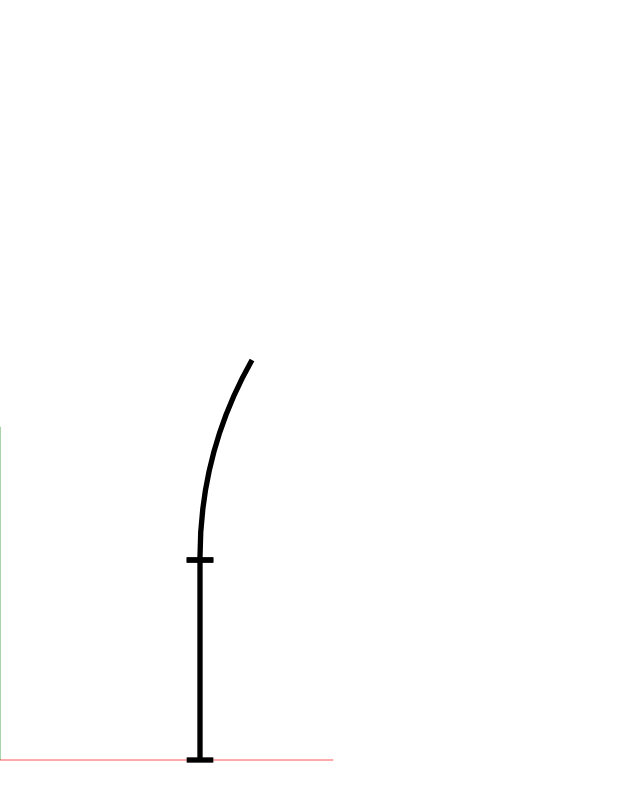
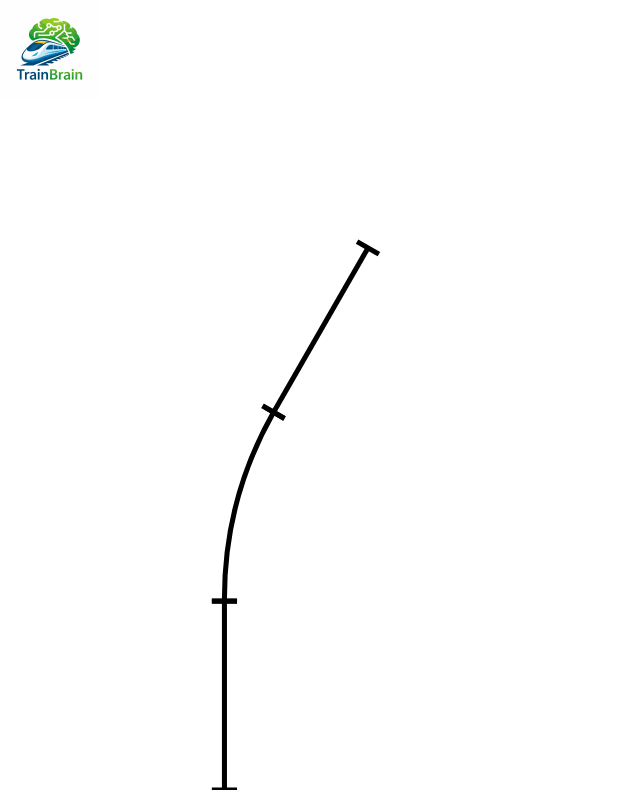
Before and after one commit to dramamask/trainbrain, a Next.js app in the folder ui/: page / in a window 1280 px wide. Shown: the whole page, without its empty margins (0-640 px from the left). Built offline with nearby package versions, Linux system fonts and the light colour scheme.

Commit message:
UI Improvements
UI improvements. Added logo

```diff
--- a/ui/src/app/components/tracklayout.module.css
+++ b/ui/src/app/components/tracklayout.module.css
@@ -1,4 +1,4 @@
 .trackLayout {
-  height: 100vh;
-  width: 100vw;
+  height: 100%;
+  width: 100%;
 }
--- a/ui/src/app/components/tracklayout.tsx
+++ b/ui/src/app/components/tracklayout.tsx
@@ -1,7 +1,9 @@
+"use client";
+
 import styles from "./tracklayout.module.css";
 import Curve from "./trackpieces/curve";
 import Straight from "./trackpieces/straight";
-import { TrackPiece } from "./trackpieces/trackpiece";
+import { TrackPiece } from "../services/trackpiece";
 
 export default function TrackLayout()
 {
@@ -12,7 +14,7 @@ export default function TrackLayout()
       start: { x: 300, y: 0 },
       end: { x: 300, y: 300 },
       radius: null,
-      direction: 0,
+      direction: { start: 0, end: 0 },
     },
     {
       type: "curve",
@@ -20,15 +22,20 @@ export default function TrackLayout()
       start: { x: 300, y: 300 },
       end: { x: 378, y: 600 }, // todo: calculate in the backend
       radius: 600,
-      direction: 30, // Right now this would be the end-direction angle. Is that how we want to do it?
-    }
-  ] ;
+      direction: { start: 0, end: 30 },
+    },
+    {
+      id: 3,
+      type: "straight",
+      start: { x: 378, y: 600 },
+      end: { x: 528, y: 861 },
+      radius: null,
+      direction: { start: 30, end: 30 },
+    },
+  ];
 
 // TODO:
-// - Create track layout component
-// - Figure out how to draw the next line. how do we define the angle of where the next piece starts?
-// - addend line indicator for the curve piece.
-// - get the layout to generate the correct coordinates.
+// - get the layout to generate the correct coordinates in the backend.
 // - call the backend to get the layout.
 // - scale the layout accordingly, using the viewbox. the backend should tell us what the world size is.
 
@@ -47,19 +54,16 @@ export default function TrackLayout()
       >
         {/* Rotate things so the coordinate system is right, with the bottom left being 0,0 */}
         <g transform={`translate(0 ${worldHeight}) scale(1 -1)`}>
-
-          {/* Red x-axis and green y-axis for debugging purposes */}
-          <line x1={0} y1={0} x2={500} y2={0} stroke="red" />
-          <line x1={0} y1={0} x2={0} y2={500} stroke="green" />
+          { renderDebugContent() }
 
           {
             // Iterate over the track layout and render each piece
             layout.map(piece => {
               switch (piece.type) {
                 case "straight":
-                  return <Straight piece={piece} />;
+                  return <Straight piece={piece} key={piece.id} />;
                 case "curve":
-                  return <Curve piece={piece} />;
+                  return <Curve piece={piece} key={piece.id} />;
                 default:
                   return null;
               }
@@ -71,3 +75,15 @@ export default function TrackLayout()
     </div>
   )
 }
+
+function renderDebugContent() {
+  // Red x-axis and green y-axis for debugging purposes
+  if (process.env.NEXT_PUBLIC_DEBUG_MODE === "true") {
+    return (
+      <g>
+        <line x1={0} y1={0} x2={500} y2={0} stroke="red" />
+        <line x1={0} y1={0} x2={0} y2={500} stroke="green" />
+      </g>
+    );
+  }
+}
--- a/ui/src/app/components/trackpieces/curve.tsx
+++ b/ui/src/app/components/trackpieces/curve.tsx
@@ -1,14 +1,18 @@
-import { getIndicatorLength, getStrokeWidth, TrackPiece } from "./trackpiece";
+"use client";
+
+import { getIndicatorPositions, getStrokeWidth, TrackPiece } from "../../services/trackpiece";
 
 // Curve track piece component
 export default function Curve({piece}: {piece: TrackPiece}) {
+  const indicatorPositions = getIndicatorPositions(piece);
+
   return (
     <g key={piece.id}>
       <line
-          x1={piece.start.x - (getIndicatorLength() / 2)}
-          y1={piece.start.y}
-          x2={piece.start.x + (getIndicatorLength() / 2)}
-          y2={piece.start.y}
+          x1={indicatorPositions.start.x1}
+          y1={indicatorPositions.start.y1}
+          x2={indicatorPositions.start.x2}
+          y2={indicatorPositions.start.y2}
           stroke="black"
           strokeWidth={getStrokeWidth()}
       />
@@ -18,6 +22,14 @@ export default function Curve({piece}: {piece: TrackPiece}) {
         stroke="black"
         fill="none"
         strokeWidth={8}
+      />
+      <line
+          x1={indicatorPositions.end.x1}
+          y1={indicatorPositions.end.y1}
+          x2={indicatorPositions.end.x2}
+          y2={indicatorPositions.end.y2}
+          stroke="black"
+          strokeWidth={getStrokeWidth()}
       />
     </g>
   );
--- a/ui/src/app/components/trackpieces/straight.tsx
+++ b/ui/src/app/components/trackpieces/straight.tsx
@@ -1,14 +1,18 @@
-import { getIndicatorLength, getStrokeWidth, TrackPiece } from "./trackpiece";
+"use client";
+
+import { getIndicatorPositions, getStrokeWidth, TrackPiece } from "@/app/services/trackpiece";
 
 // Straight track piece component
 export default function Straight({piece}: {piece: TrackPiece}) {
+  const indicatorPositions = getIndicatorPositions(piece);
+
   return (
     <g key={piece.id}>
       <line
-          x1={piece.start.x - (getIndicatorLength() / 2)}
-          y1={piece.start.y}
-          x2={piece.start.x + (getIndicatorLength() / 2)}
-          y2={piece.start.y}
+          x1={indicatorPositions.start.x1}
+          y1={indicatorPositions.start.y1}
+          x2={indicatorPositions.start.x2}
+          y2={indicatorPositions.start.y2}
           stroke="black"
           strokeWidth={getStrokeWidth()}
       />
@@ -21,10 +25,10 @@ export default function Straight({piece}: {piece: TrackPiece}) {
         strokeWidth={8}
       />
       <line
-          x1={piece.end.x - (getIndicatorLength() / 2)}
-          y1={piece.end.y}
-          x2={piece.end.x + (getIndicatorLength() / 2)}
-          y2={piece.end.y}
+          x1={indicatorPositions.end.x1}
+          y1={indicatorPositions.end.y1}
+          x2={indicatorPositions.end.x2}
+          y2={indicatorPositions.end.y2}
           stroke="black"
           strokeWidth={getStrokeWidth()}
       />
--- a/ui/src/app/components/trackpieces/trackpiece.ts
+++ /dev/null
@@ -1,18 +0,0 @@
-type TrackPieceType = "straight" | "curve";
-
-export interface TrackPiece {
-  id: number;
-  type: "straight" | "curve";
-  start: { x: number; y: number };
-  end: { x: number; y: number };
-  radius: number | null;
-  direction: number;
-};
-
-export function getStrokeWidth(): number {
-  return 8;
-}
-
-export function getIndicatorLength(): number {
-    return 40;
-}
--- a/ui/src/app/globals.css
+++ b/ui/src/app/globals.css
@@ -12,6 +12,8 @@
 
 html,
 body {
+  height: 100%;
+  margin: 0;
   max-width: 100vw;
   overflow-x: hidden;
 }
--- a/ui/src/app/page.module.css
+++ b/ui/src/app/page.module.css
@@ -1,3 +1,26 @@
+.appContainer {
+  display: flex;
+  flex-direction: column;
+  height: 100%;
+}
+
+.logoContainer {
+  height: 100px;
+}
+
+.logo {
+  height: 100%;
+  object-fit: contain;
+  object-position: left;
+  width: 100%;
+}
+
+.title {
+  padding-top: 5px;
+}
+
 .trackLayoutContainer {
-
+  flex: 1; /* Take up remaining space */
+  padding: 10px;
+  overflow: hidden;
 }
--- a/ui/src/app/page.tsx
+++ b/ui/src/app/page.tsx
@@ -1,5 +1,6 @@
 "use client";
 
+import { Grid } from "@mui/material";
 import TrackLayout from "@/app/components/tracklayout";
 
 import styles from "./page.module.css";
@@ -7,8 +8,27 @@ import styles from "./page.module.css";
 export default function Home()
 {
   return (
-    <div className={styles.trackLayoutContainer}>
-      <TrackLayout />
+    <div className={styles.appContainer}>
+      <div className={styles.header}>
+        <Grid
+          container
+          spacing={0} // Horizontal spacing in between grid items
+          justifyContent="flex-start"
+          alignItems="flex-start"
+        >
+          <Grid size={1}>
+            <div className={styles.logoContainer}>
+              <img className={styles.logo} src="/trainbrain-logo.png" />
+            </div>
+          </Grid>
+          <Grid size="grow">
+            {/* Future menu items go here */}
+          </Grid>
+        </Grid>
+      </div>
+      <div className={styles.trackLayoutContainer}>
+        <TrackLayout />
+      </div>
     </div>
   )
 }
--- /dev/null
+++ b/ui/src/app/services/math.ts
@@ -0,0 +1,4 @@
+// Converts degrees to radians
+export function degreesToRadians(degrees: number): number {
+  return degrees * (Math.PI / 180);
+}
--- /dev/null
+++ b/ui/src/app/services/trackpiece.ts
@@ -0,0 +1,54 @@
+import { degreesToRadians } from "./math";
+
+// Definition of a track piece
+export interface TrackPiece {
+  id: number;
+  type: "straight" | "curve";
+  start: { x: number; y: number };
+  end: { x: number; y: number };
+  radius: number | null;
+  direction: { start: number; end: number };
+};
+
+// Get the stroke width for track pieces
+export function getStrokeWidth(): number {
+  return 8;
+}
+
+// Get the length of the indicator lines at the start and end of a track piece
+export function getIndicatorLength(): number {
+    return 40;
+}
+
+// Get the positions for the indicators at the start and end of a track piece
+export function getIndicatorPositions(piece: TrackPiece):
+  {
+    start: { x1: number; y1: number, x2: number; y2: number };
+    end:   { x1: number; y1: number, x2: number; y2: number }
+  }
+{
+  const indicatorHalfLength = getIndicatorLength() / 2;
+
+  const angleRadStart = degreesToRadians(piece.direction.start);
+  const angleRadEnd = degreesToRadians(piece.direction.end);
+
+  const dxStart = indicatorHalfLength * Math.cos(angleRadStart);
+  const dyStart = indicatorHalfLength * Math.sin(angleRadStart);
+  const dxEnd = indicatorHalfLength * Math.cos(angleRadEnd);
+  const dyEnd = indicatorHalfLength * Math.sin(angleRadEnd);
+
+  return {
+    start: {
+      x1: piece.start.x - dxStart,
+      y1: piece.start.y + dyStart,
+      x2: piece.start.x + dxStart,
+      y2: piece.start.y - dyStart,
+    },
+    end: {
+      x1: piece.end.x + dxEnd,
+      y1: piece.end.y - dyEnd,
+      x2: piece.end.x - dxEnd,
+      y2: piece.end.y + dyEnd,
+    },
+  };
+}
```
Also changed, not shown: ui/public/straight.svg (deleted), ui/public/trainbrain-logo.png (added).
